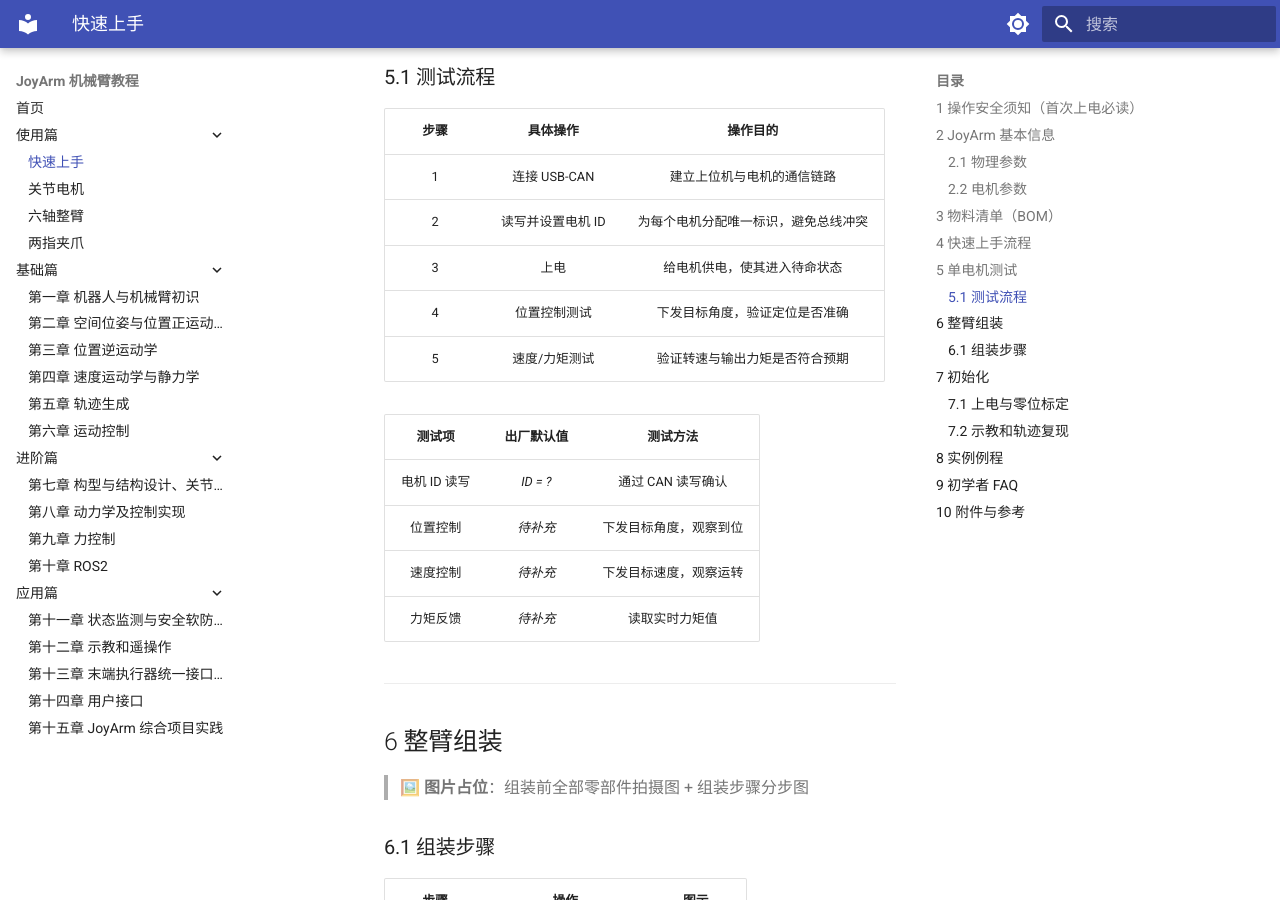
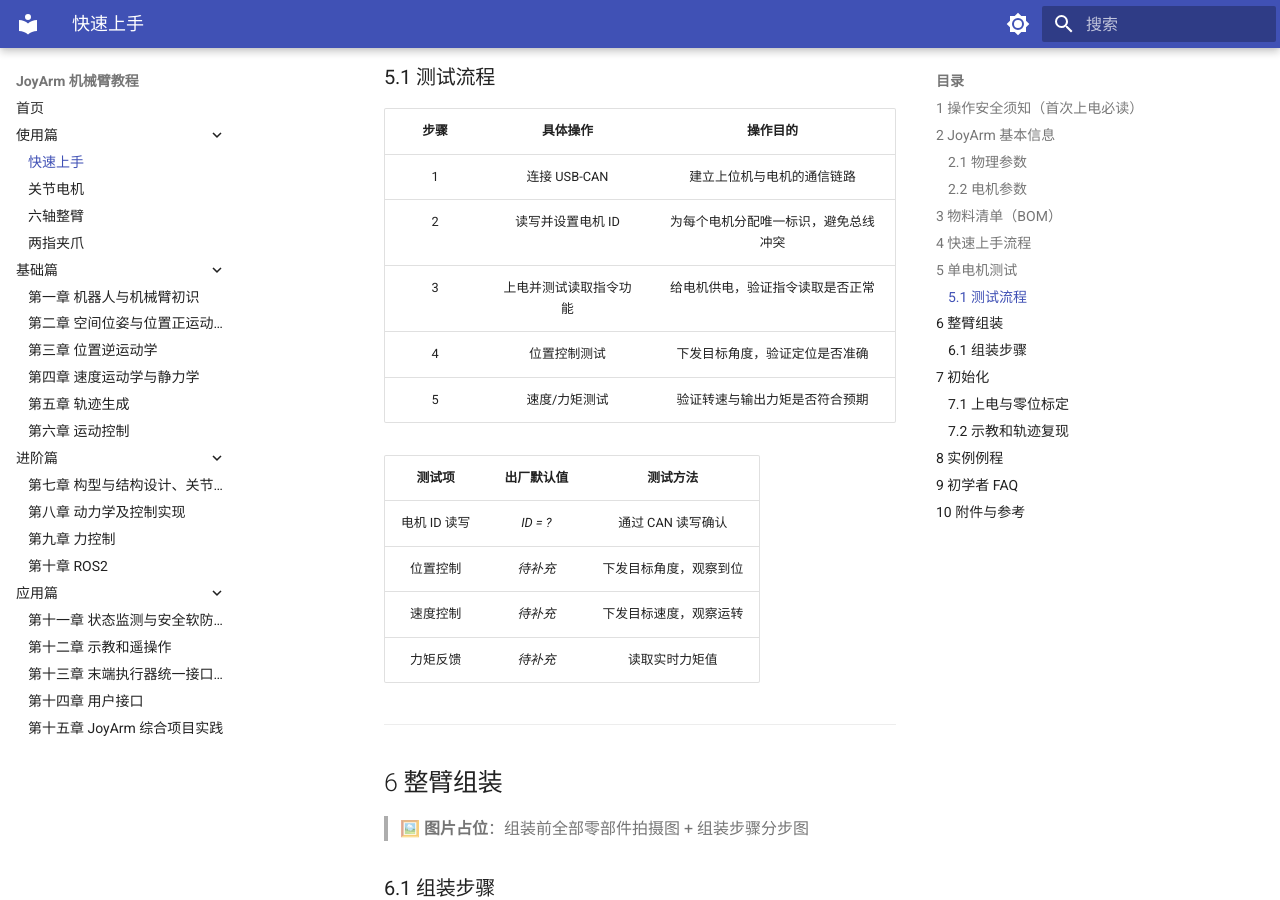
Before and after one commit to joyin-dexhand/joyin_arm_tutorial, an MkDocs documentation site: the page built from docs/chapter1_1.md, in a window 1280 px wide and 900 px high, scrolled down 2857 px. Built offline with MkDocs 1.6.1 and Material for MkDocs 9.7.7, drawn with Linux system fonts in a browser that asks for light colours.

Commit message:
docs(快速上手): 单电机测试步骤3改为'上电并测试读取指令功能'

```diff
--- a/docs/chapter1_1.md
+++ b/docs/chapter1_1.md
@@ -83,7 +83,7 @@
 |:---:|:---:|:---:|
 | 1 | 连接 USB-CAN | 建立上位机与电机的通信链路 |
 | 2 | 读写并设置电机 ID | 为每个电机分配唯一标识，避免总线冲突 |
-| 3 | 上电 | 给电机供电，使其进入待命状态 |
+| 3 | 上电并测试读取指令功能 | 给电机供电，验证指令读取是否正常 |
 | 4 | 位置控制测试 | 下发目标角度，验证定位是否准确 |
 | 5 | 速度/力矩测试 | 验证转速与输出力矩是否符合预期 |
 
```
